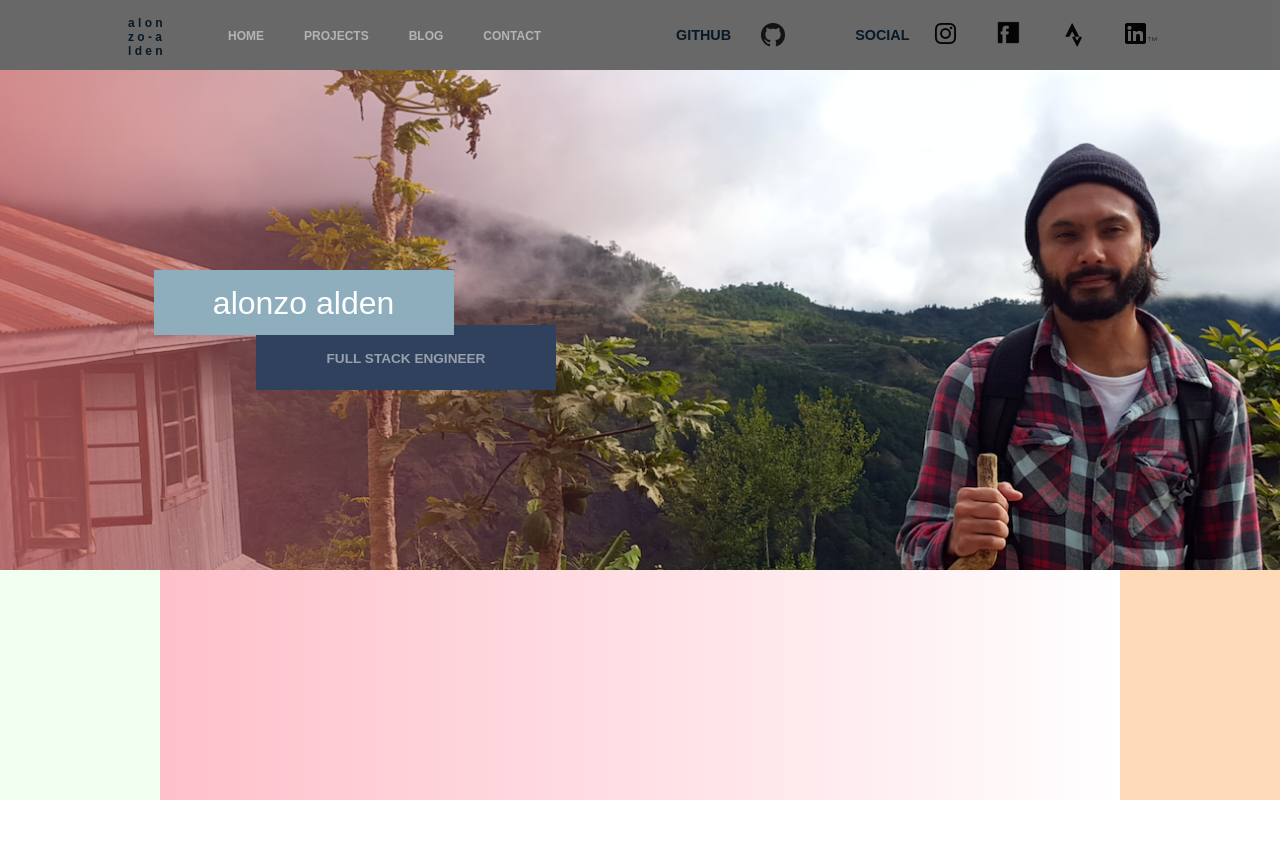
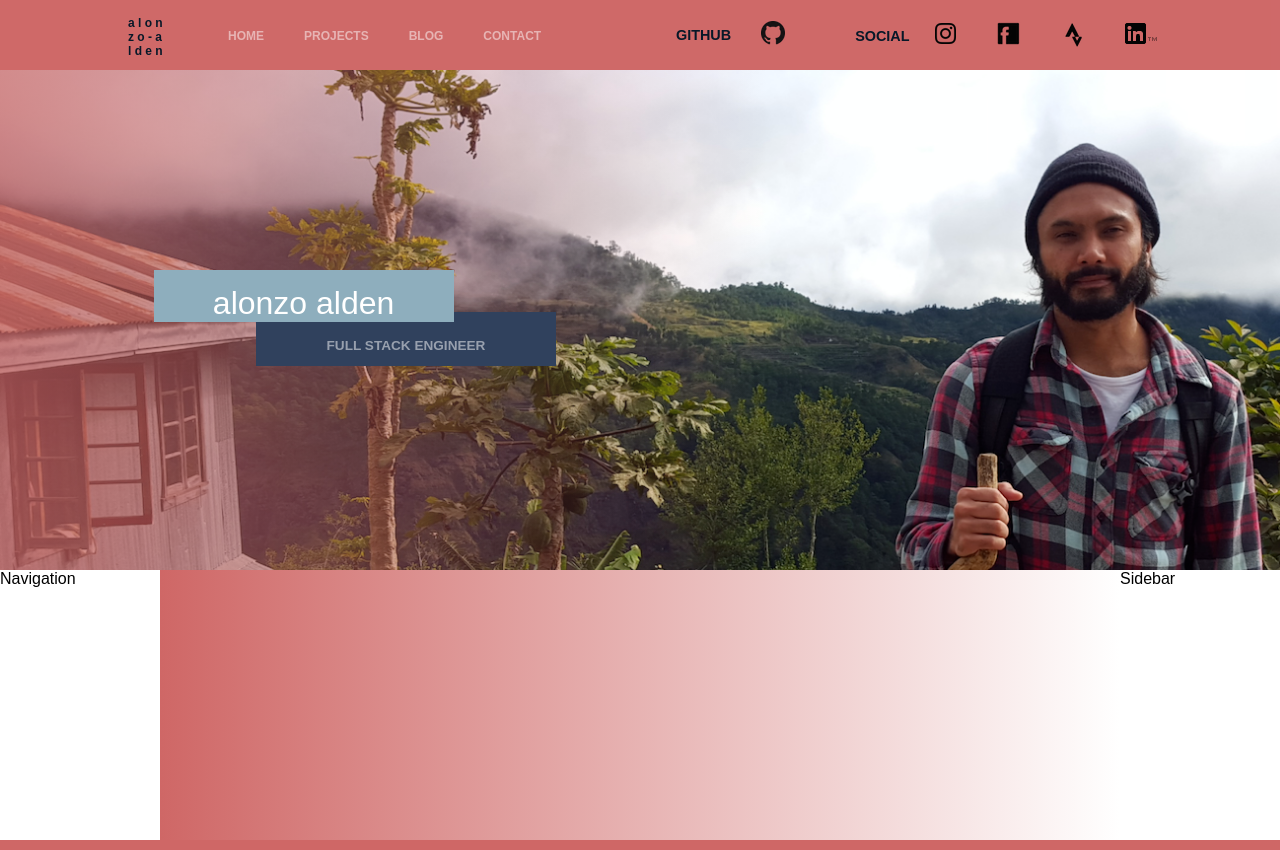
Before and after one commit to alonzoalden/my_page, a React app: page / in a window 1280 px wide. Before the commit the page ends 800 px from the top, so only its background shows below. Built offline with nearby package versions, Linux system fonts and the light colour scheme.

Commit message:
alignment fixes with navbar

```diff
--- a/src/Main.js
+++ b/src/Main.js
@@ -72,7 +72,7 @@ class App extends Component {
 
 
         </div>
-
+        <footer><div className="copyright"><p>Copyright 2017 Alonzo Alden</p></div></footer>
       </div>
       </div>
     );
--- a/src/Main.sass
+++ b/src/Main.sass
@@ -10,18 +10,19 @@
     background-image: url(alonzo-wide.png)
     background-size: cover
     height: 500px
-    z-index: 0
+    z-index: 1
 
     .Main-photo-mask
       background: linear-gradient(to right, #Cf6766, rgba(255, 255, 255, 0) 60%)
       height: 500px
       opacity: 0.7
-      z-index: 1
+      z-index: 2
 
   .Main-photo-text-name
     margin-top: -300px
     margin-left: 12%
     background-color: #8EAEBD
+    /*background-color: #Cf6766*/
     color: white
     width: 300px
     height: 50px
@@ -48,19 +49,14 @@
 
 
   .header-banner
-    background: #666
+    /*background: #666*/
+    background: #Cf6766
     opacity: .98
-    display: flex
     height: 70px
     padding-left: 10%
     padding-right: 10%
 
-
-  footer
-    background: rgba(47,47,47,0.98)
-
-  header,
-  footer
+  header
     padding: 20px
     color: rgba(255,255,255,0.5)
     display: flex
@@ -104,12 +100,13 @@
           margin-top: 1px
           display: inline-block
     .github
-
+      margin-top: -10px
       display: flex
       text-align: right
       align-items: center
       padding-left: 100px
       .logo
+        margin-top: 0px
         color: #031424
         width: 60px
         padding: 10px
@@ -120,20 +117,23 @@
         margin-top: 7px
 
       ul
+        margin-top: 15px
         display: flex
         margin-left: -40px
 
         li
+
           margin: 0 20px
-          margin-top: 2px
+          margin-top: -4px
           display: inline-block
 
     .social
-
+      margin-top: -10px
       display: flex
       align-items: center
 
       .logo
+        margin-top: 2px
         color: #031424
         width: 60px
         padding: 10px
@@ -144,6 +144,7 @@
         margin-top: 7px
 
       ul
+        margin-top: 15px
         display: flex
         margin-left: -50px
 
@@ -153,29 +154,53 @@
           display: inline-block
 
         li:nth-of-type(2)
-          margin-top: -1px
+          margin-top: 0px
+          height: 30px
 
 
   .body
+    margin-top: 204px
     display: flex
     flex-grow: 1
-    background: pink
+    background: white
+    /*background: #Cf6766*/
 
     .col-content
-      background: linear-gradient(to right, rgba(255, 255, 255, 0), rgb(255, 255, 255))
+      background: linear-gradient(to right, #Cf6766, rgb(255, 255, 255))
       flex-grow: 1
+      align-items: center
+      text-align: center
+      z-index: 20
 
+      .card
+        background: linear-gradient(to right 0.9, white, blue)
+        height: 300px
+        width: 600px
+        margin: auto
+        margin-top: -30px
+        z-index: 21
+        /*box-shadow: 1px 1px 1px black*/
 
     .col-navigation
-      background: honeydew
+
       width: 160px
       order: -1
 
 
     .col-sidebar
-      background: peachpuff
+
       width: 160px
 
+footer
+  display: flex
+  flex-direction: column
+  height: 50px
+  background: #Cf6766
+  text-align: right
+  align-items: right
+
+  .copyright
+    text-align: center
 
 
 @media (max-width: 800px)
```
Also changed, not shown: src/Main.css, 1 other file.
